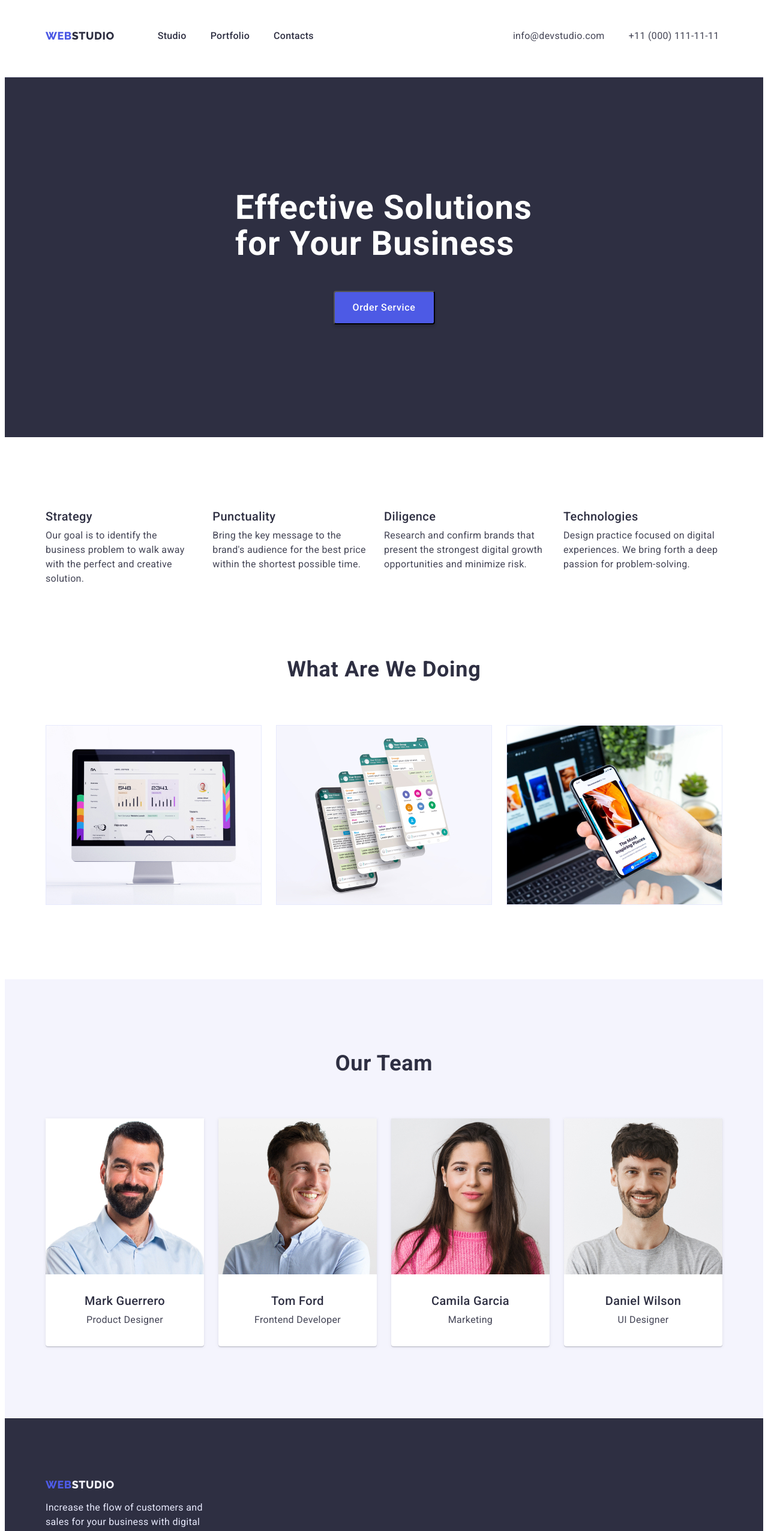
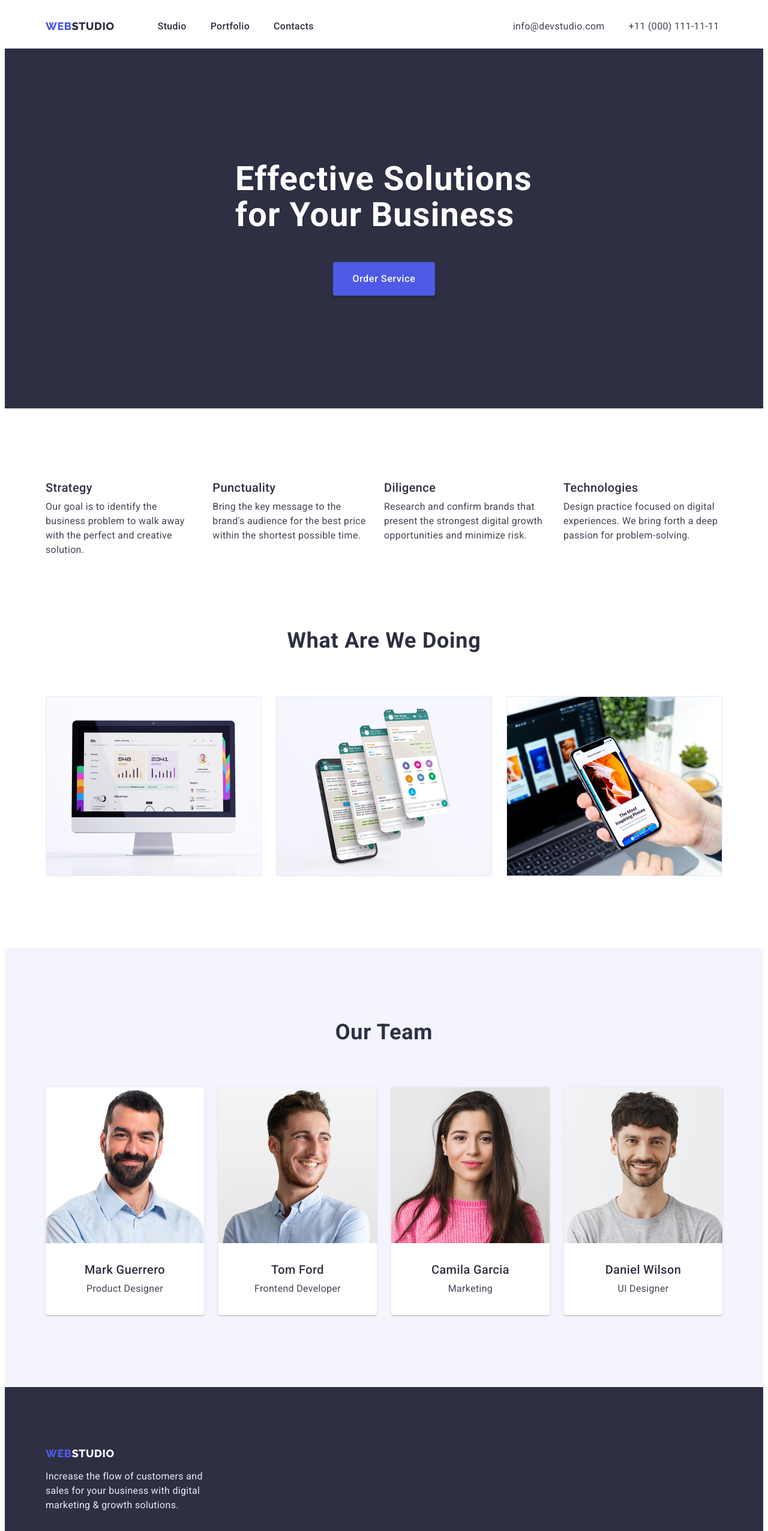
Before and after one commit to boomsik/goit-markup-hw-03, a plain HTML site: page index.html in a window 1280 px wide. Shown: the top 2553 px of the page at 60% size. Drawn offline with Linux system fonts and the light colour scheme.

Commit message:
Work-on-mistakes-first

```diff
--- a/css/styles.css
+++ b/css/styles.css
@@ -30,14 +30,14 @@
 /* --------------HEADER-------------- */
 
 .header {
-height: 72px;
 padding-top: 24px;
 padding-bottom: 24px;
-border-bottom: 1px solid #E7E9FC;
+border-bottom: 1px solid var(--color-text-footer);
 }
 
 .container{
-     width: 1128px;
+     width: 1158px;
+     box-sizing: border-box;
      margin: 0 auto;
      padding-left: 15px;
      padding-right: 15px;
@@ -54,7 +54,7 @@ border-bottom: 1px solid #E7E9FC;
 }
 
 .header-logo {
-    display: flex;
+display: flex;
 font-family: 'Raleway' , sans-serif;
 font-weight: 800;
 font-size: 18px;
@@ -71,6 +71,7 @@ color: var(--button-web-color);
 
 .header-list {
 display: flex;
+margin: 0;
 margin-left: 72px;
 padding-left: 0;
 list-style-type:none;
@@ -104,13 +105,13 @@ color:var(--big-text) ;
 
 .header-address{
     display: flex;
+    margin-left: 332px;
     font-style: normal;
 }
 
 .address-list {
     display: flex;
     padding-left: 0;
-    margin-left: 332px;
     align-items: center;
     list-style-type: none;
     margin-top: 0;
@@ -143,7 +144,8 @@ color: var(--little-text);
 /* --------------EFFECTIVE-------------- */
 
 .effective {
-height: 600px;
+padding-top: 188px;
+padding-bottom: 188px;
 background: var(--big-text);
 }
 
@@ -151,7 +153,6 @@ background: var(--big-text);
     display: block;
     max-width: 496px;
     margin: 0 auto 48px;
-    padding-top: 188px;
     font-size: 56px;
     line-height: 1.07;
     letter-spacing: 0.02em;
@@ -162,8 +163,7 @@ background: var(--big-text);
 .effective-btn {
     display: block;
     margin: 0 auto;
-    width: 169px;
-        height: 56px;
+    padding: 16px 32px;
     cursor: pointer;
     font-family: 'Roboto', sans-serif;
     color: var(--body-head-color);
@@ -174,6 +174,7 @@ background: var(--big-text);
     background: var(--button-web-color);
     box-shadow: 0px 4px 4px var(--color-border-one);
     border-radius: 4px;
+    border: none;
 }
 
 .effective-btn:is(:hover,:focus){
@@ -184,7 +185,8 @@ background: var(--big-text);
 /* --------------OPPORTUNITIES-------------- */
 
 .opportunities {
-
+padding-top: 120px;
+padding-bottom: 120px;
 }
 
 .opportunities-title {
@@ -208,8 +210,6 @@ background: var(--big-text);
 .opportunities-list {
     display: flex;
     margin: 0 ;
-    padding-top: 120px;
-    padding-bottom: 120px;
     list-style-type: none;
     padding-left: 0;
 }
@@ -244,7 +244,7 @@ background: var(--big-text);
 /* --------------SOLUTIONS-------------- */
 
 .solutions {
-
+padding-bottom: 120px;
 }
 
 .solutions-title {
@@ -265,7 +265,6 @@ display: flex;
 justify-content: space-between;
 margin: 0;
 padding-left: 0;
-padding-bottom: 120px;
 list-style-type: none;
 }
 
@@ -273,19 +272,25 @@ list-style-type: none;
 
 }
 
+.solutions-img{
+    display: block;
+    max-width: 100%;
+    height: auto;
+}
 
 /* --------------TEAM-------------- */
 
 
 .team {
 background: var(--color-bg-team) ;
+padding-top: 120px;
+padding-bottom: 120px;
 }
 
 .team-title {
     display: block;
     margin: 0 auto;
-    padding-top: 120px;
-    padding-bottom: 72px;
+    margin-bottom: 72px;
     text-align: center;
     font-weight: 700;
     font-size: 36px;
@@ -298,16 +303,21 @@ background: var(--color-bg-team) ;
 .team-list {
     display: flex;
     margin: 0;
-    padding-bottom: 120px;
     padding-left: 0;
-    justify-content: space-between;
- list-style-type: none;
+    /* justify-content: space-between; */
+    list-style-type: none;
 }
+
 
 .team-item {
 background-color: var(--body-head-color);
+margin-right: 24px;
 box-shadow: 0px 1px 6px var(--color-border-two), 0px 1px 1px var(--color-border-three), 0px 2px 1px var(--color-border-four);
 border-radius: 0px 0px 4px 4px;
+}
+
+.team-item:last-child {
+    margin-right: 0;
 }
 
 .team-img{
@@ -342,14 +352,14 @@ border-radius: 0px 0px 4px 4px;
 
 .end{
     background: var(--big-text) ;
-    height: 310px;
+    padding-top: 100px;
+    padding-bottom: 100px;
 }
 
 .end-logo{
     display: block;
     margin: 0 auto;
-    padding-top: 100px;
-    padding-bottom: 16px;
+    margin-bottom: 16px;
     font-family: 'Raleway' , sans-serif ;
     font-weight: 800;
     font-size: 18px;
@@ -363,7 +373,6 @@ border-radius: 0px 0px 4px 4px;
 
 
 .end-text{
-
     margin: 0;
     width: 264px;
     color: var(--color-text-footer);
@@ -372,7 +381,7 @@ border-radius: 0px 0px 4px 4px;
     letter-spacing: 0.02em;
 }
 
-                    /* --------------PORTFOLIO-------------- */
+ /* --------------PORTFOLIO-------------- */
 
  /* --------------CHOICE-------------- */
 
--- a/index.html
+++ b/index.html
@@ -88,15 +88,15 @@
     <h2 class="solutions-title">What are we doing</h2>
     <ul class="solutions-list">
     <li class="solutions-item">
-        <img src="./images/computer.jpg" alt="computer" width="360">
+        <img class="solutions-img" src="./images/computer.jpg" alt="computer" width="360">
     </li>
 
     <li class="solutions-item">
-        <img src="./images/iphone.jpg" alt="browserbookmarks" width="360">
+        <img class="solutions-img" src="./images/iphone.jpg" alt="browserbookmarks" width="360">
     </li>
 
     <li class="solutions-item">
-        <img src="./images/phones.jpg" alt="phone" width="360">
+        <img class="solutions-img" src="./images/phones.jpg" alt="phone" width="360">
     </li>
 </ul>
     </div>
```
Also changed, not shown: portfolio.html (+1 -1 lines).
